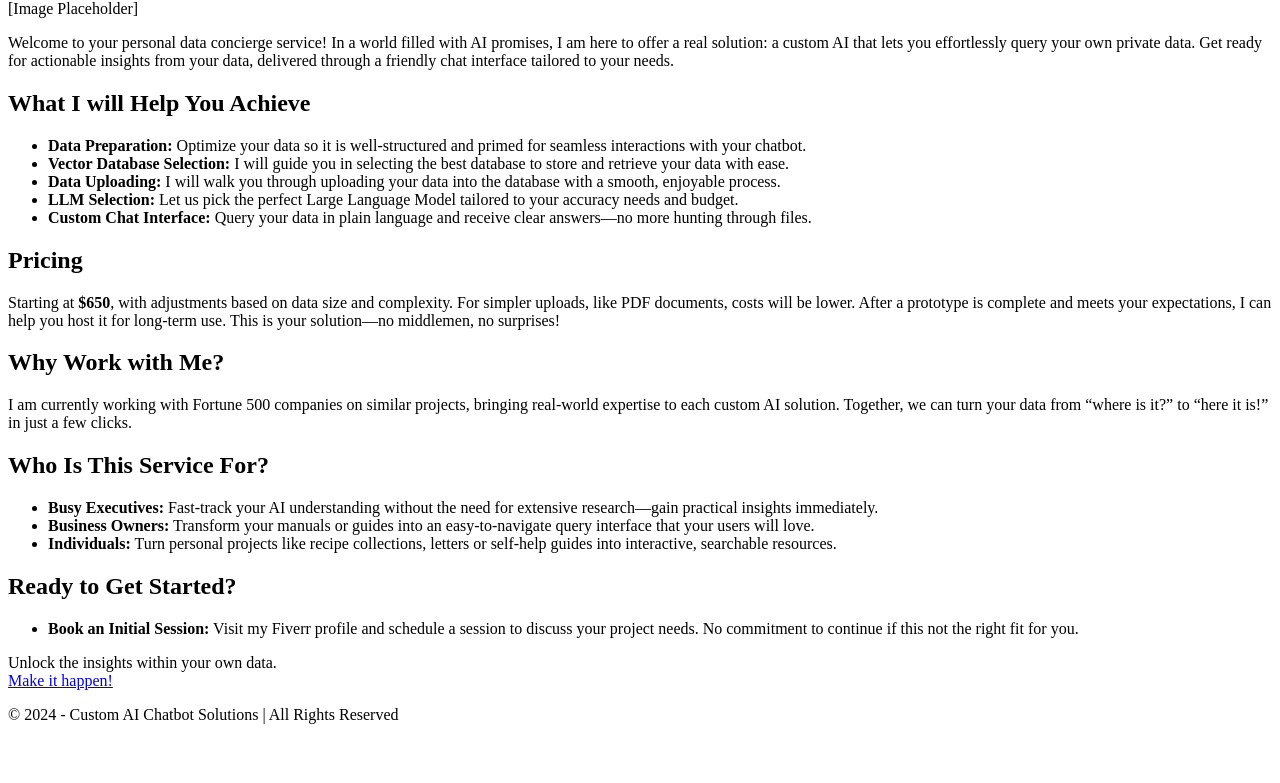
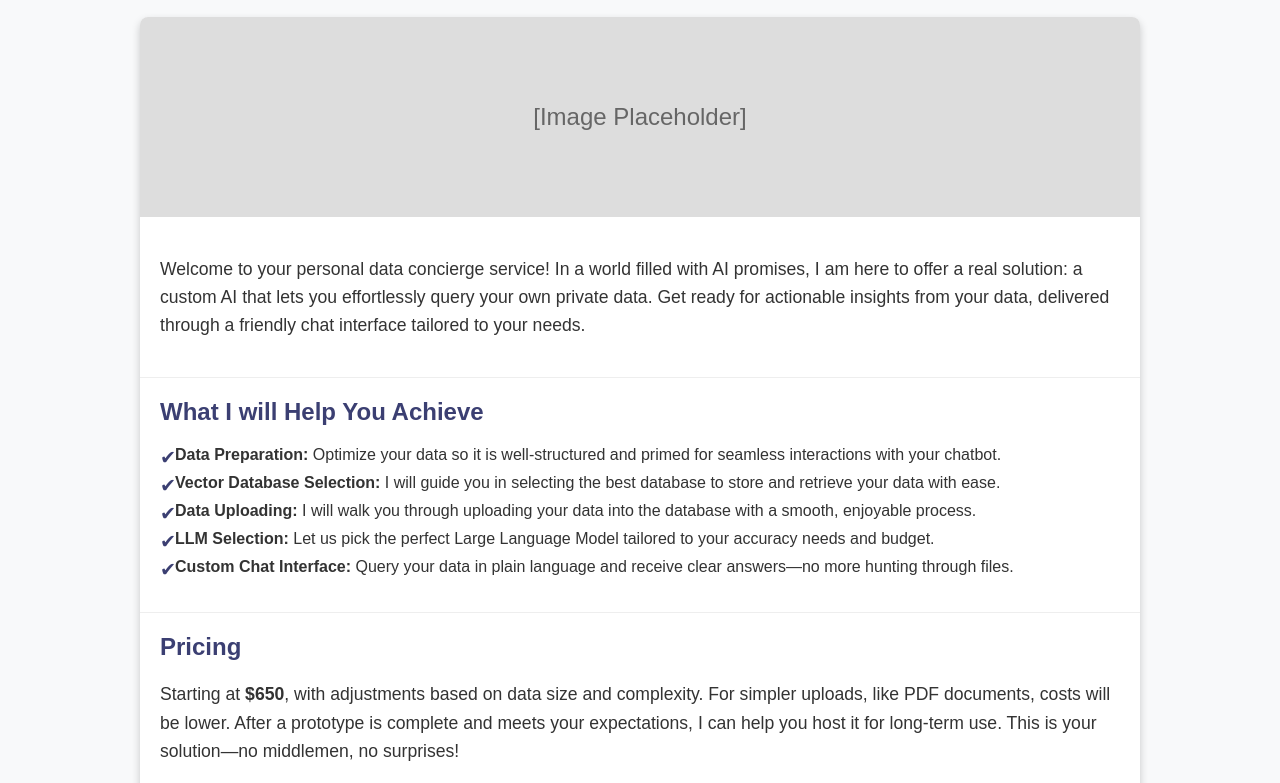
Before and after one commit to ypaim/bonet, a website: page src/index.html in a window 1280 px wide. Shown: the part 80-863 px from the top of the page. Before the commit the page ends 820 px from the top, so only its background shows below. Drawn offline with Linux system fonts and the light colour scheme.

Commit message:
Update index.html

```diff
--- a/src/index.html
+++ b/src/index.html
@@ -1,10 +1,98 @@
 <!DOCTYPE html>
 <html lang="en">
 <body>
- <header>
+ <head>
+    <meta charset="UTF-8">
+    <meta name="viewport" content="width=device-width, initial-scale=1.0">
+    <title>Custom AI-Powered Chatbot for Your Private Data</title>
+    <style>
+        body {
+            font-family: Arial, sans-serif;
+            background-color: #f8f9fa;
+            color: #333;
+            margin: 0;
+            padding: 0;
+        }
+        header {
+            background-color: #3b3f72;
+            color: #fff;
+            padding: 20px;
+            text-align: center;
+        }
+        header h1 {
+            margin: 0;
+            font-size: 2em;
+        }
+        .container {
+            width: 80%;
+            max-width: 1000px;
+            margin: 20px auto;
+            background-color: #fff;
+            border-radius: 8px;
+            box-shadow: 0 4px 8px rgba(0, 0, 0, 0.2);
+            overflow: hidden;
+        }
+        .image-placeholder {
+            background-color: #ddd;
+            height: 200px;
+            text-align: center;
+            line-height: 200px;
+            color: #666;
+            font-size: 1.5em;
+        }
+        section {
+            padding: 20px;
+            border-bottom: 1px solid #eee;
+        }
+        h2 {
+            color: #3b3f72;
+            font-size: 1.5em;
+            margin-top: 0;
+        }
+        p {
+            line-height: 1.6;
+            font-size: 1.1em;
+        }
+        ul {
+            list-style-type: none;
+            padding: 0;
+        }
+        ul li {
+            margin: 10px 0;
+            padding-left: 15px;
+            position: relative;
+        }
+        ul li:before {
+            content: "✔";
+            color: #3b3f72;
+            position: absolute;
+            left: 0;
+            font-size: 1.2em;
+        }
+        .cta {
+            text-align: center;
+            padding: 20px;
+            background-color: #3b3f72;
+            color: #fff;
+            font-size: 1.2em;
+        }
+        .cta a {
+            color: #ffd700;
+            text-decoration: none;
+            font-weight: bold;
+        }
+        footer {
+            background-color: #333;
+            color: #fff;
+            text-align: center;
+            padding: 10px;
+            font-size: 0.9em;
+        }
+    </style>
+</head>
+    <header>
         <h1>Create a Custom AI-Powered Chatbot for Your Private Data</h1>
     </header>
-
     <div class="container">
         <div class="image-placeholder">[Image Placeholder]</div>
 
@@ -55,7 +143,7 @@
     </div>
 
     <footer>
-        <p>&copy; 2024 - Custom AI Chatbot Solutions | All Rights Reserved</p>
+        <p>&copy; 2024 - Your Private AI Model | All Rights Reserved</p>
     </footer>
 </body>
 </html>
```
